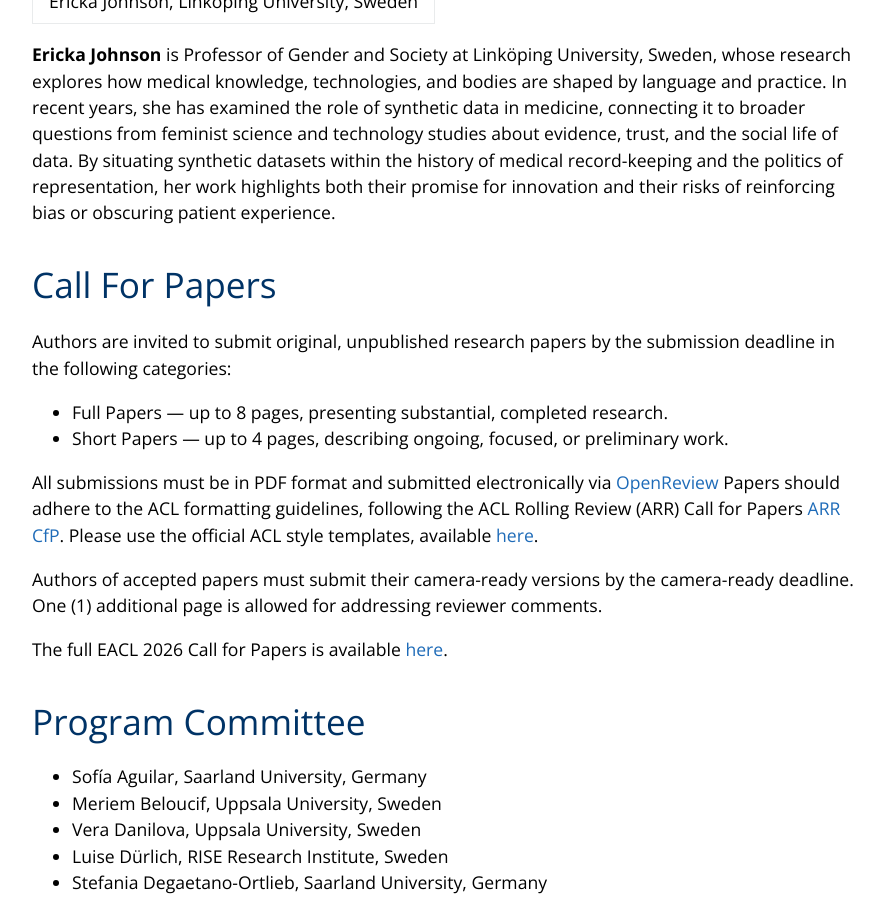
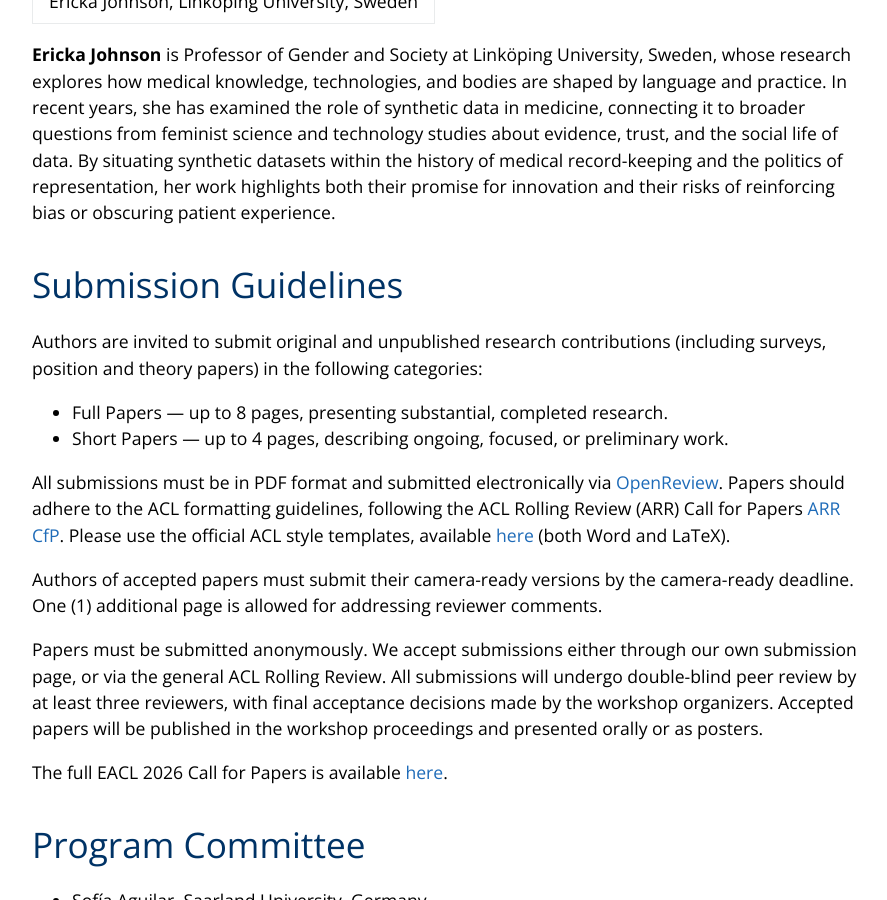
Before and after one commit to HeaLing-workshop/HeaLing-workshop.github.io, a Jekyll site: the page built from index.md, in a window 1280 px wide and 900 px high, scrolled down 2953 px. Shown: the whole window, without its empty margins (192-1079 px from the left). Built offline with Jekyll 4.4.1, drawn with Linux system fonts in a browser that asks for light colours; some of the changed text lies outside the part shown.

Commit message:
Update layout, index.md and create cfp.md

```diff
--- a/_layouts/2026.html
+++ b/_layouts/2026.html
@@ -18,9 +18,11 @@
       <img class="background-image" src="assets/header-2026.png" alt="HeaLing: 2bt Workshop on Linguistic Analysis for Health @EACL2026" style='width: 100%; margin-bottom: 10px;'/>
       <nav>
         <a href="./index" class="btn">Home</a>
+        <a href="./cfp" class="btn">Call for Papers</a>
         <a href="#important-dates" class="btn">Important Dates</a>
+        <a href="#invited-speakers" class="btn">Invited Speakers</a>
+        <a href="#submission-guidelines" class="btn">Submission Guidelines</a>
         <a href="#program-committee" class="btn">Program Committee</a>
-        <a href="#invited-speakers" class="btn">Invited Speakers</a>
         <a href="#contact" class="btn">Contact</a>
       </nav>
       {% if site.show_downloads %}
--- a/index.md
+++ b/index.md
@@ -48,19 +48,20 @@ This workshop will provide a forum for researchers studying medical and healthca
 
 **Ericka Johnson** is Professor of Gender and Society at Linköping University, Sweden, whose research explores how medical knowledge, technologies, and bodies are shaped by language and practice. In recent years, she has examined the role of synthetic data in medicine, connecting it to broader questions from feminist science and technology studies about evidence, trust, and the social life of data. By situating synthetic datasets within the history of medical record-keeping and the politics of representation, her work highlights both their promise for innovation and their risks of reinforcing bias or obscuring patient experience.
 
-# Call For Papers
+# Submission Guidelines
 
-Authors are invited to submit original, unpublished research papers by the submission deadline in the following categories:
+Authors are invited to submit original and unpublished research contributions (including surveys, position and theory papers) in the following categories:
 
 - Full Papers — up to 8 pages, presenting substantial, completed research.
 - Short Papers — up to 4 pages, describing ongoing, focused, or preliminary work.
 
-All submissions must be in PDF format and submitted electronically via [OpenReview]()
-Papers should adhere to the ACL formatting guidelines, following the ACL Rolling Review (ARR) Call for Papers [ARR CfP](https://aclrollingreview.org/cfp). Please use the official ACL style templates, available [here](https://github.com/acl-org/acl-style-files).
+All submissions must be in PDF format and submitted electronically via [OpenReview](https://openreview.net/group?id=eacl.org/EACL/2026/Workshop/HeaLing). Papers should adhere to the ACL formatting guidelines, following the ACL Rolling Review (ARR) Call for Papers [ARR CfP](https://aclrollingreview.org/cfp). Please use the official ACL style templates, available [here](https://github.com/acl-org/acl-style-files) (both Word and LaTeX).
 
 Authors of accepted papers must submit their camera-ready versions by the camera-ready deadline. One (1) additional page is allowed for addressing reviewer comments.
 
-The full EACL 2026 Call for Papers is available [here]().
+Papers must be submitted anonymously. We accept submissions either through our own submission page, or via the general ACL Rolling Review. All submissions will undergo double-blind peer review by at least three reviewers, with final acceptance decisions made by the workshop organizers. Accepted papers will be published in the workshop proceedings and presented orally or as posters.
+
+The full EACL 2026 Call for Papers is available [here](/cfp).
 
 # Program Committee
 
```
Also changed, not shown: other parts of index.md (+1 -1 lines), _layouts/default.html (deleted, +0 -38 lines), cfp.md (added, +85 -0 lines), 2 other files.
